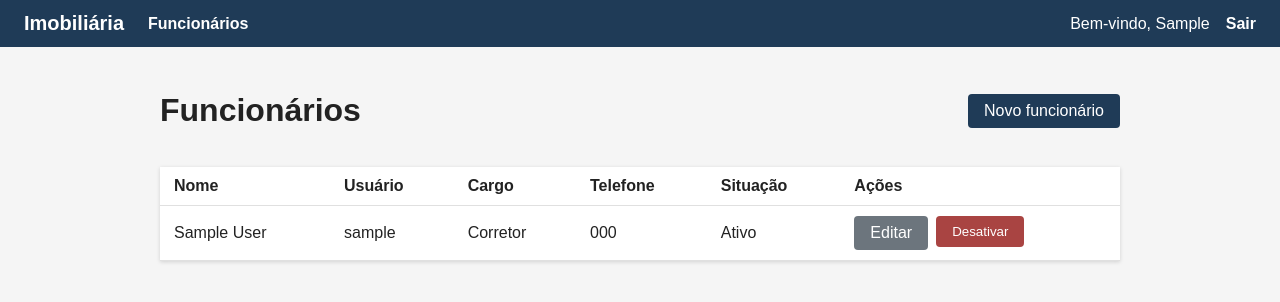
After one commit to crys-k/ProjetoFinal-FULLSTACK, a Django app: page /funcionarios/ in a window 1280 px wide. The commit adds this page. Shown: the top 302 px of the page. Run offline with Django 5.2, Linux system fonts and the light colour scheme; a user stored in the database is signed in; tables that the repository leaves empty hold one stand-in row (values such as "Sample post").

Commit message:
feat: implementa gerenciamento de funcionarios

```diff
--- a/imobiliaria/static/imobiliaria/css/style.css
+++ b/imobiliaria/static/imobiliaria/css/style.css
@@ -18,6 +18,12 @@ body {
     font-size: 1.25rem;
     font-weight: bold;
     text-decoration: none;
+}
+
+.nav-bar__principal {
+    display: flex;
+    align-items: center;
+    gap: 24px;
 }
 
 .nav-bar__usuario {
@@ -117,3 +123,104 @@ body {
     border-radius: 4px;
     cursor: pointer;
 }
+
+.pagina-cabecalho {
+    display: flex;
+    justify-content: space-between;
+    align-items: center;
+    margin-bottom: 16px;
+}
+
+.botao {
+    display: inline-block;
+    padding: 8px 16px;
+    background-color: #1f3b57;
+    color: #fff;
+    border: none;
+    border-radius: 4px;
+    text-decoration: none;
+    text-align: center;
+    cursor: pointer;
+}
+
+.botao--secundario {
+    background-color: #6c757d;
+}
+
+.botao--perigo {
+    background-color: #a94442;
+}
+
+.tabela {
+    width: 100%;
+    border-collapse: collapse;
+    background-color: #fff;
+    box-shadow: 0 1px 4px rgba(0, 0, 0, 0.15);
+}
+
+.tabela th,
+.tabela td {
+    padding: 10px 14px;
+    border-bottom: 1px solid #e0e0e0;
+    text-align: left;
+}
+
+.tabela__linha--inativo {
+    color: #888;
+    font-style: italic;
+}
+
+.tabela__acoes {
+    display: flex;
+    gap: 8px;
+}
+
+.tabela__form-acao {
+    margin: 0;
+    display: inline;
+}
+
+.formulario {
+    max-width: 480px;
+    background-color: #fff;
+    padding: 24px;
+    border-radius: 6px;
+    box-shadow: 0 1px 4px rgba(0, 0, 0, 0.15);
+}
+
+.formulario p {
+    margin-bottom: 16px;
+}
+
+.formulario label {
+    display: block;
+    margin-bottom: 4px;
+    font-size: 0.9rem;
+}
+
+.formulario input {
+    width: 100%;
+    padding: 8px;
+    box-sizing: border-box;
+    border: 1px solid #ccc;
+    border-radius: 4px;
+}
+
+.formulario .helptext {
+    display: block;
+    margin: 4px 0 0;
+    font-size: 0.8rem;
+    color: #999;
+}
+
+.formulario ul {
+    margin: -12px 0 16px;
+    padding: 0;
+    list-style: none;
+    font-size: 0.8rem;
+    color: #999;
+}
+
+.formulario ul li {
+    margin-bottom: 2px;
+}
--- /dev/null
+++ b/imobiliaria/templates/imobiliaria/_partials/_funcionario-linha.html
@@ -0,0 +1,16 @@
+<tr class="tabela__linha{% if not funcionario.ativo %} tabela__linha--inativo{% endif %}">
+    <td>{{ funcionario }}</td>
+    <td>{{ funcionario.usuario.username }}</td>
+    <td>{{ funcionario.get_cargo_display }}</td>
+    <td>{{ funcionario.telefone }}</td>
+    <td>{% if funcionario.ativo %}Ativo{% else %}Inativo{% endif %}</td>
+    <td class="tabela__acoes">
+        <a href="{% url 'imobiliaria:funcionario_editar' funcionario.id %}" class="botao botao--secundario">Editar</a>
+        {% if funcionario.ativo %}
+            <form method="post" action="{% url 'imobiliaria:funcionario_desativar' funcionario.id %}" class="tabela__form-acao">
+                {% csrf_token %}
+                <button type="submit" class="botao botao--perigo">Desativar</button>
+            </form>
+        {% endif %}
+    </td>
+</tr>
--- a/imobiliaria/templates/imobiliaria/_partials/_nav-bar.html
+++ b/imobiliaria/templates/imobiliaria/_partials/_nav-bar.html
@@ -1,7 +1,12 @@
 <nav class="nav-bar">
-    <a href="{% url 'imobiliaria:index' %}" class="nav-bar__marca">Imobiliária</a>
+    <div class="nav-bar__principal">
+        <a href="{% url 'imobiliaria:index' %}" class="nav-bar__marca">Imobiliária</a>
+        {% if user.is_staff %}
+            <a href="{% url 'imobiliaria:funcionario_lista' %}" class="nav-bar__link">Funcionários</a>
+        {% endif %}
+    </div>
     <div class="nav-bar__usuario">
-        <span class="nav-bar__saudacao">Olá, {{ user.username }}</span>
+        <span class="nav-bar__saudacao">Bem-vindo, {{ user.first_name }}</span>
         <a href="{% url 'imobiliaria:logout' %}" class="nav-bar__link">Sair</a>
     </div>
 </nav>
--- /dev/null
+++ b/imobiliaria/templates/imobiliaria/funcionario_lista.html
@@ -0,0 +1,32 @@
+{% extends 'imobiliaria/base.html' %}
+
+{% block title %}Funcionários | Imobiliária{% endblock %}
+
+{% block conteudo %}
+    <div class="pagina-cabecalho">
+        <h1>Funcionários</h1>
+        <a href="{% url 'imobiliaria:funcionario_novo' %}" class="botao">Novo funcionário</a>
+    </div>
+
+    <table class="tabela">
+        <thead>
+            <tr>
+                <th>Nome</th>
+                <th>Usuário</th>
+                <th>Cargo</th>
+                <th>Telefone</th>
+                <th>Situação</th>
+                <th>Ações</th>
+            </tr>
+        </thead>
+        <tbody>
+            {% for funcionario in funcionarios %}
+                {% include 'imobiliaria/_partials/_funcionario-linha.html' %}
+            {% empty %}
+                <tr>
+                    <td colspan="6">Nenhum funcionário cadastrado.</td>
+                </tr>
+            {% endfor %}
+        </tbody>
+    </table>
+{% endblock %}
--- a/imobiliaria/urls.py
+++ b/imobiliaria/urls.py
@@ -8,4 +8,8 @@ urlpatterns = [
     path('', views.index, name='index'),
     path('login/', views.login_view, name='login'),
     path('logout/', views.logout_view, name='logout'),
+    path('funcionarios/', views.funcionario_lista, name='funcionario_lista'),
+    path('funcionarios/novo/', views.funcionario_novo, name='funcionario_novo'),
+    path('funcionarios/<int:id>/editar/', views.funcionario_editar, name='funcionario_editar'),
+    path('funcionarios/<int:id>/desativar/', views.funcionario_desativar, name='funcionario_desativar'),
 ]
--- a/imobiliaria/views.py
+++ b/imobiliaria/views.py
@@ -1,7 +1,10 @@
 from django.contrib import messages
 from django.contrib.auth import authenticate, login, logout
 from django.contrib.auth.decorators import login_required
-from django.shortcuts import redirect, render
+from django.shortcuts import get_object_or_404, redirect, render
+
+from .forms import FuncionarioForm, UsuarioForm
+from .models import Funcionario
 
 
 def login_view(request):
@@ -24,3 +27,67 @@ def logout_view(request):
 @login_required
 def index(request):
     return render(request, 'imobiliaria/index.html')
+
+
+@login_required
+def funcionario_lista(request):
+    if not request.user.is_staff:
+        messages.error(request, 'Acesso restrito ao administrador.')
+        return redirect('imobiliaria:index')
+    funcionarios = Funcionario.objects.all()
+    return render(request, 'imobiliaria/funcionario_lista.html', {'funcionarios': funcionarios})
+
+
+@login_required
+def funcionario_novo(request):
+    if not request.user.is_staff:
+        messages.error(request, 'Acesso restrito ao administrador.')
+        return redirect('imobiliaria:index')
+    if request.method == 'POST':
+        usuario_form = UsuarioForm(request.POST)
+        funcionario_form = FuncionarioForm(request.POST)
+        if usuario_form.is_valid() and funcionario_form.is_valid():
+            usuario = usuario_form.save()
+            funcionario = funcionario_form.save(commit=False)
+            funcionario.usuario = usuario
+            funcionario.save()
+            messages.success(request, 'Funcionário cadastrado com sucesso.')
+            return redirect('imobiliaria:funcionario_lista')
+    else:
+        usuario_form = UsuarioForm()
+        funcionario_form = FuncionarioForm()
+    contexto = {'usuario_form': usuario_form, 'funcionario_form': funcionario_form}
+    return render(request, 'imobiliaria/funcionario_form.html', contexto)
+
+
+@login_required
+def funcionario_editar(request, id):
+    if not request.user.is_staff:
+        messages.error(request, 'Acesso restrito ao administrador.')
+        return redirect('imobiliaria:index')
+    funcionario = get_object_or_404(Funcionario, pk=id)
+    if request.method == 'POST':
+        funcionario_form = FuncionarioForm(request.POST, instance=funcionario)
+        if funcionario_form.is_valid():
+            funcionario_form.save()
+            messages.success(request, 'Funcionário atualizado com sucesso.')
+            return redirect('imobiliaria:funcionario_lista')
+    else:
+        funcionario_form = FuncionarioForm(instance=funcionario)
+    contexto = {'funcionario_form': funcionario_form, 'funcionario': funcionario}
+    return render(request, 'imobiliaria/funcionario_form.html', contexto)
+
+
+@login_required
+def funcionario_desativar(request, id):
+    if not request.user.is_staff:
+        messages.error(request, 'Acesso restrito ao administrador.')
+        return redirect('imobiliaria:index')
+    funcionario = get_object_or_404(Funcionario, pk=id)
+    if request.method == 'POST':
+        funcionario.ativo = False
+        funcionario.usuario.is_active = False
+        funcionario.usuario.save()
+        funcionario.save()
+        messages.success(request, 'Funcionário desativado com sucesso.')
+    return redirect('imobiliaria:funcionario_lista')
```
Also changed, not shown: imobiliaria/forms.py (+29 -0 lines), imobiliaria/templates/imobiliaria/funcionario_form.html (added, +16 -0 lines).
